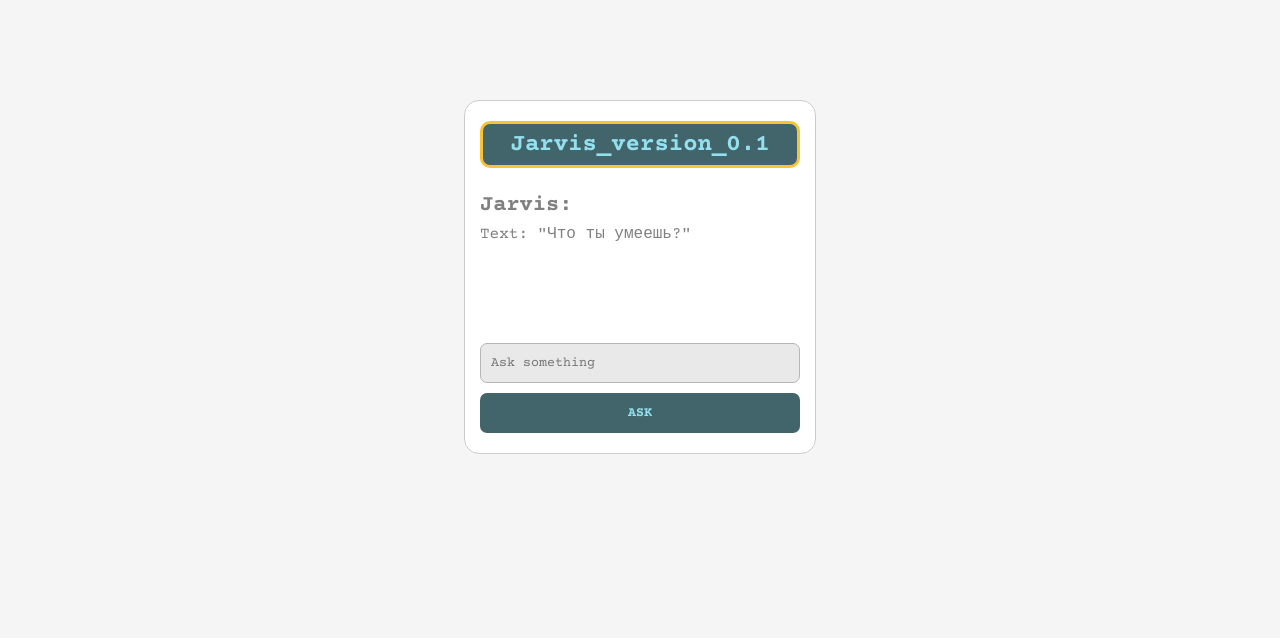
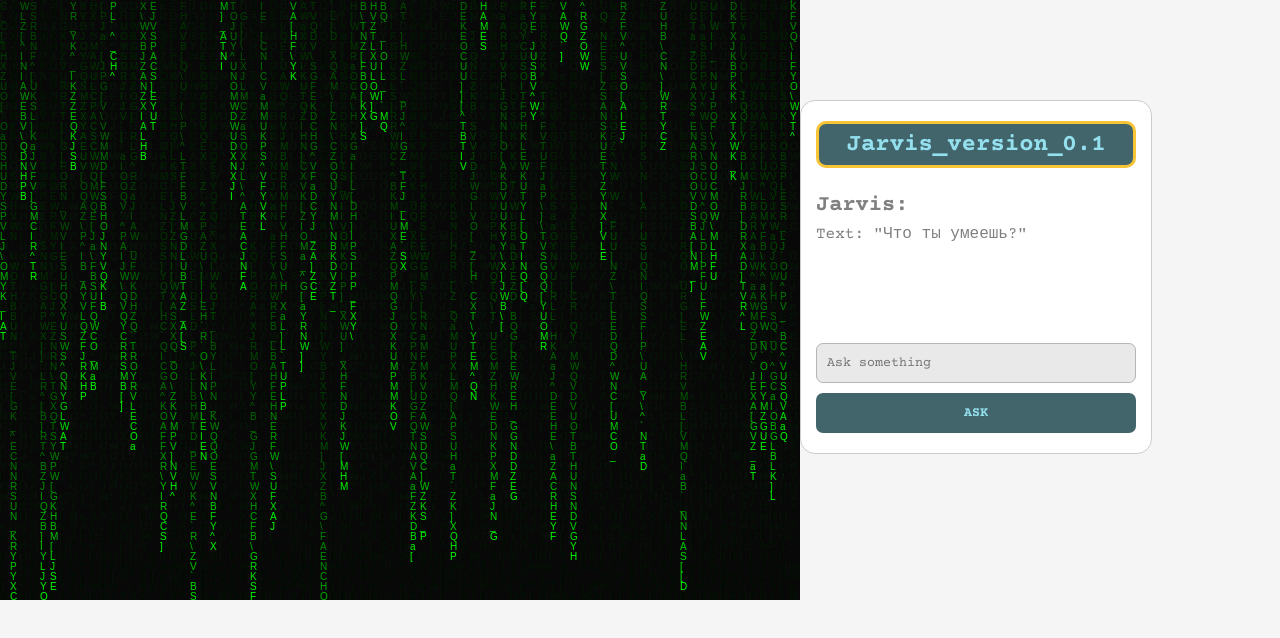
Before and after one commit to Maks77imka/first-test-project, a plain HTML site: page index.html in a window 1280 px wide. Drawn offline with nearby package versions, Linux system fonts and the light colour scheme.

Commit message:
Added new canvas element, style and script for this

```diff
--- a/index.css
+++ b/index.css
@@ -4,7 +4,6 @@
 }
 
 body {
-  margin-top: 100px;
   min-height: 100vh;
   background: whitesmoke;
 }
@@ -18,6 +17,10 @@ button {
 h2 {
   font-size: 22px;
   margin-bottom: 7px;
+}
+
+#q {
+  z-index: -100;
 }
 
 #bot_title {
@@ -38,6 +41,9 @@ h2 {
 }
 
 .bot {
+  position: absolute;
+  top: 100px;
+  left: 800px;
   border: 1px solid #ccc;
   border-radius: 15px;
   background-color: white;
--- a/index.html
+++ b/index.html
@@ -16,6 +16,7 @@
     />
   </head>
   <body>
+    <canvas id="q"></canvas>
     <section class="wr">
       <div class="bot">
         <h1 id="bot_title">Jarvis_version_0.1</h1>
--- a/index.js
+++ b/index.js
@@ -11,6 +11,11 @@ let db = {
   "How are you?": "I'm fine. Thanks! How are you?",
   "I'm fine": "That's great!"
 }
+
+var s = window.screen;  //Переменная для выясняющая размер вашего экрана
+var width = q.width = s.width;
+var height = q.height = s.height;
+var letters = Array(256).join(1).split('');
 
 // Create function that delete our animation class.
 function handleAnimationEnd() {
@@ -37,3 +42,16 @@ form.addEventListener("submit", (event) => {
     botAnswer.addEventListener("animationend", handleAnimationEnd, { once: true });
   }
 })
+
+var draw = function () {
+  q.getContext('2d').fillStyle='rgba(0,0,0,.05)'; //Тут цвет фона
+  q.getContext('2d').fillRect(0,0,width,height);
+  q.getContext('2d').fillStyle='#0F0'; //Тут цвет букв
+  letters.map(function(y_pos, index){
+  text = String.fromCharCode(65+Math.random()*33);
+  x_pos = index * 10;
+  q.getContext('2d').fillText(text, x_pos, y_pos);
+  letters[index] = (y_pos > 758 + Math.random() * 1e4) ? 0 : y_pos + 10;
+  });
+};
+setInterval(draw, 33);
```
